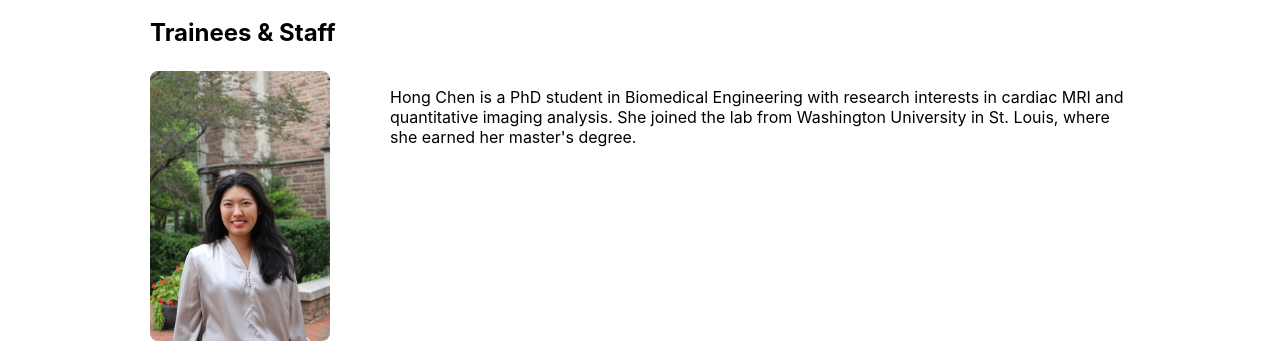
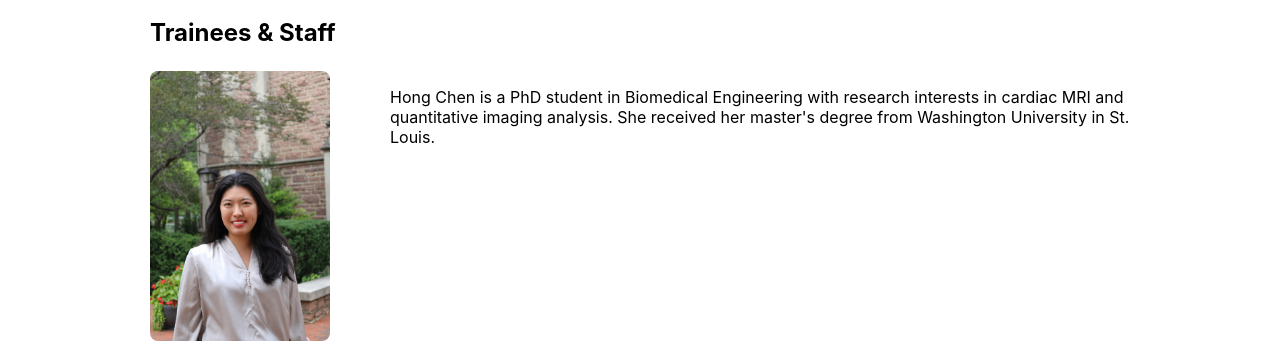
Before and after one commit to MRImagingLab/research, a Jekyll site: the page built from people.md, in a window 1280 px wide. Shown: the part 877-1220 px from the top of the page. Built offline with Jekyll 4.4.1, drawn with Linux system fonts in a browser that asks for light colours.

Commit message:
State Hong Chen's master's from WashU directly
Co-Authored-By: Claude Opus 5 <noreply@anthropic.com>

```diff
--- a/people.md
+++ b/people.md
@@ -64,7 +64,7 @@ permalink: /people
       <p><strong>PhD Student, Biomedical Engineering</strong></p>
     </div>
     <div class="person-right">
-      <p>Hong Chen is a PhD student in Biomedical Engineering with research interests in cardiac MRI and quantitative imaging analysis. She joined the lab from Washington University in St. Louis, where she earned her master's degree.</p>
+      <p>Hong Chen is a PhD student in Biomedical Engineering with research interests in cardiac MRI and quantitative imaging analysis. She received her master's degree from Washington University in St. Louis.</p>
     </div>
   </div>
 </section>
```
Also changed, not shown: news.md (+1 -1 lines).
